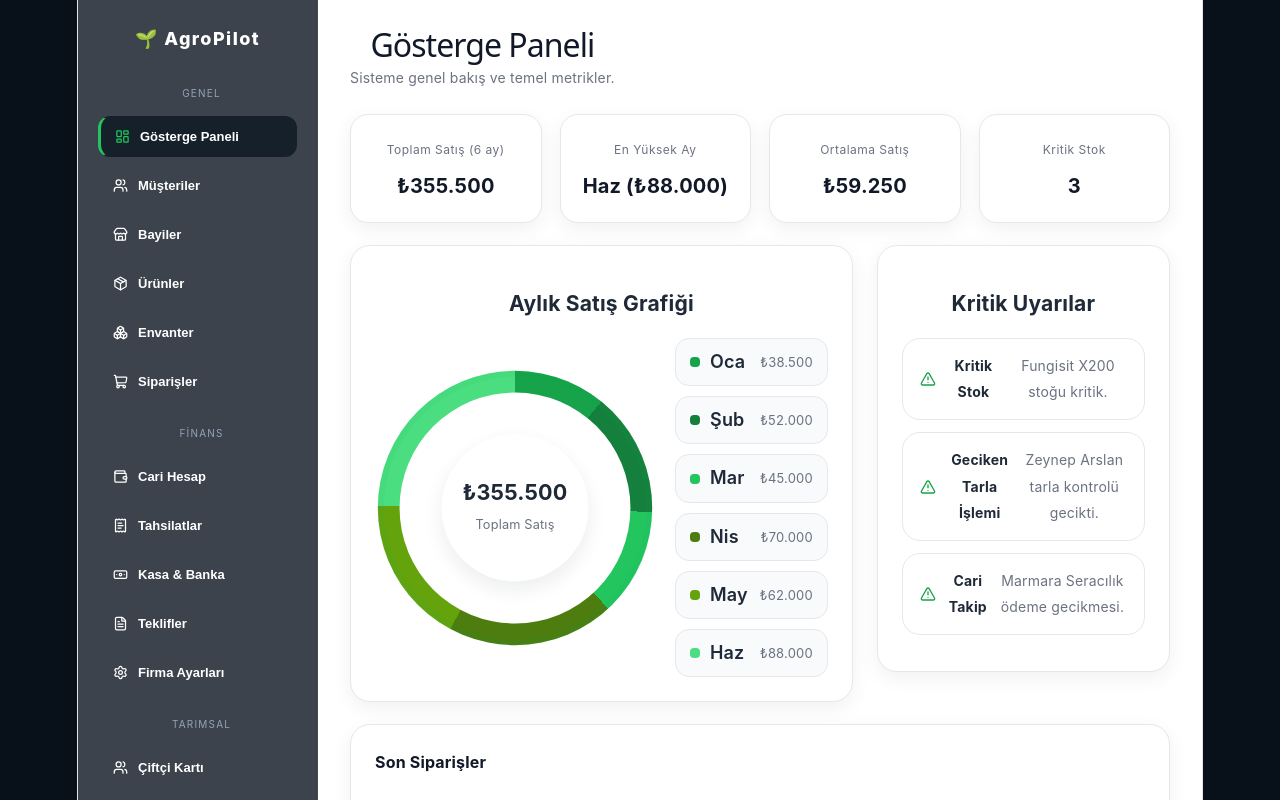
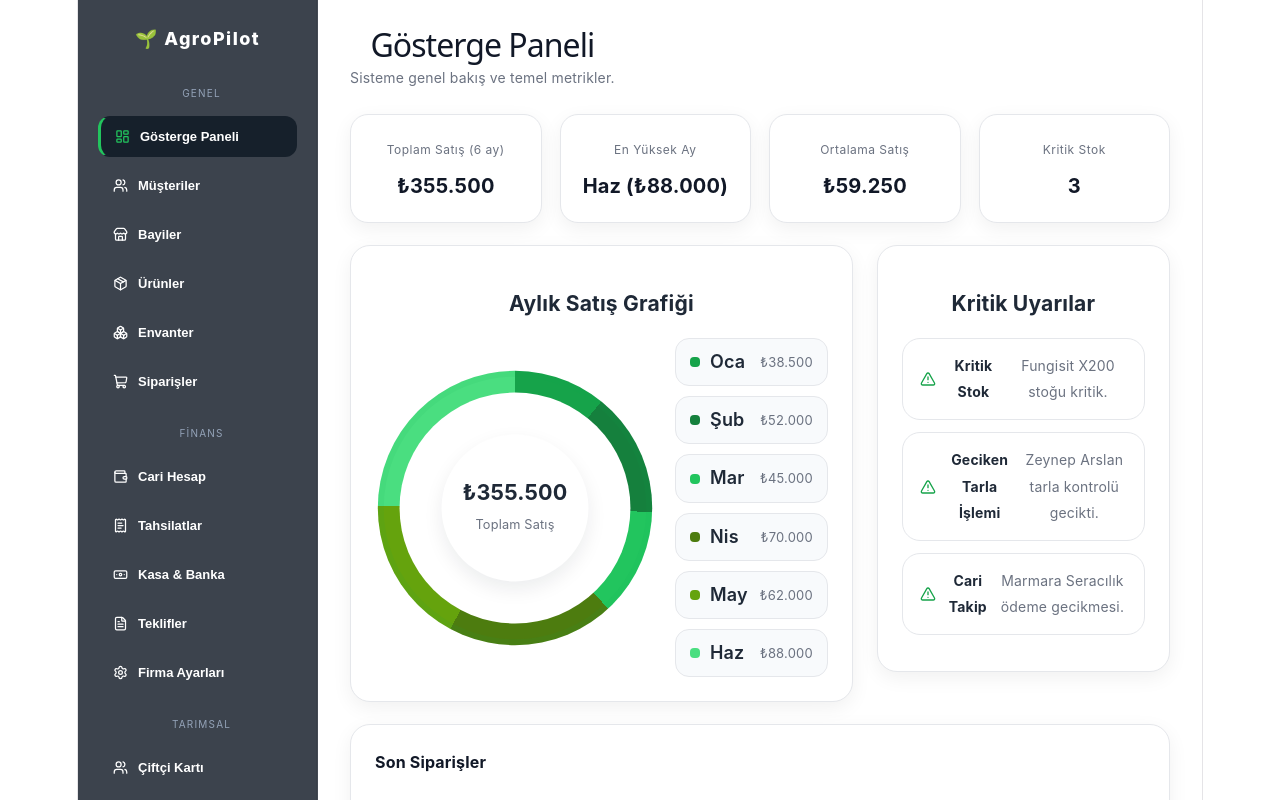
Before and after one commit to mgorkem19/AGROPILOT-ERP, a React (Vite) app: page / in a window 1280 px wide. Shown: the top 800 px of the page. Built offline with nearby package versions, Linux system fonts and the light colour scheme.

Commit message:
Yazi renkleri duzeltildi

```diff
--- a/src/App.css
+++ b/src/App.css
@@ -7,7 +7,7 @@ html, body {
 
 body {
   margin: 0;
-  background: #08101a;
+  background: #ffffff;
   color: #1f2937;
   font-family: Inter, system-ui, -apple-system, BlinkMacSystemFont, "Segoe UI", sans-serif;
   min-height: 100vh;
@@ -17,7 +17,7 @@ body {
   min-height: 100vh;
   display: flex;
   justify-content: center;
-  background: #08101a;
+  background: #ffffff;
   width: 100%;
   max-width: 1420px;
   margin: 0 auto;
```
